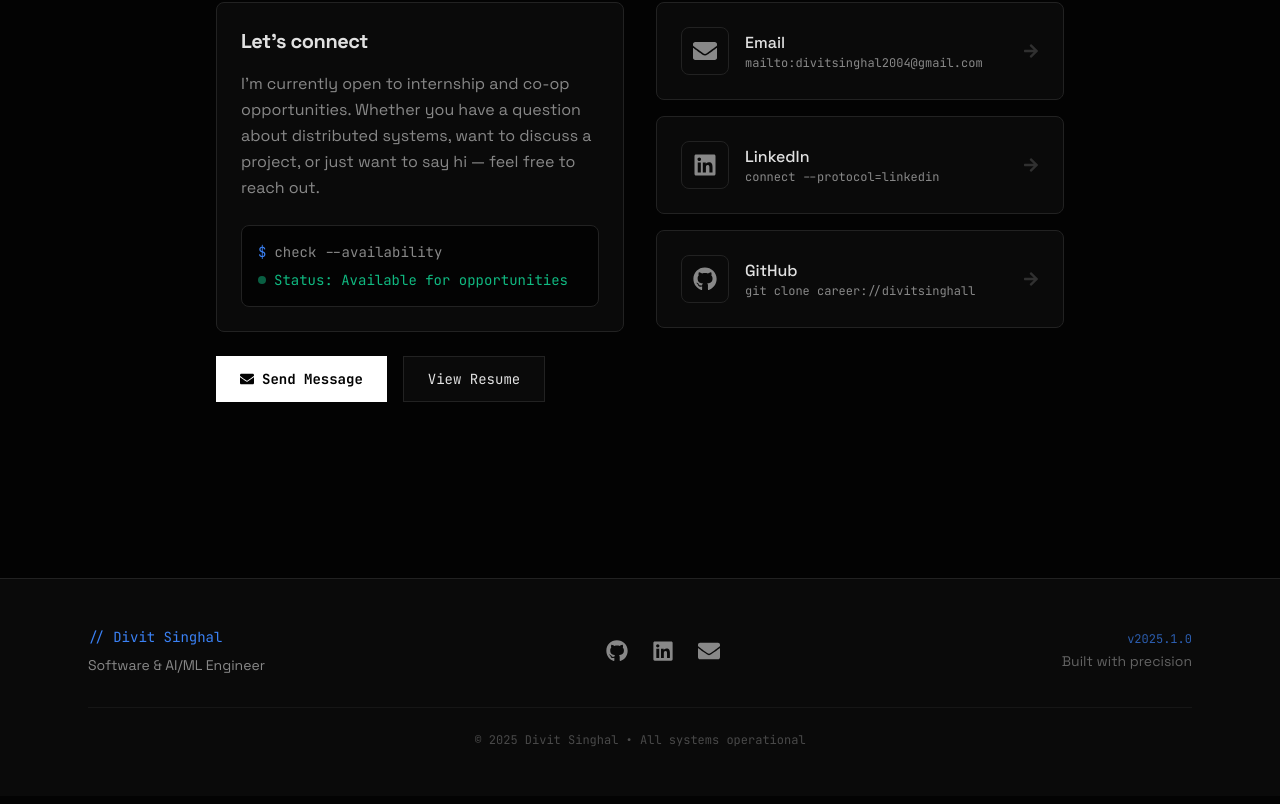
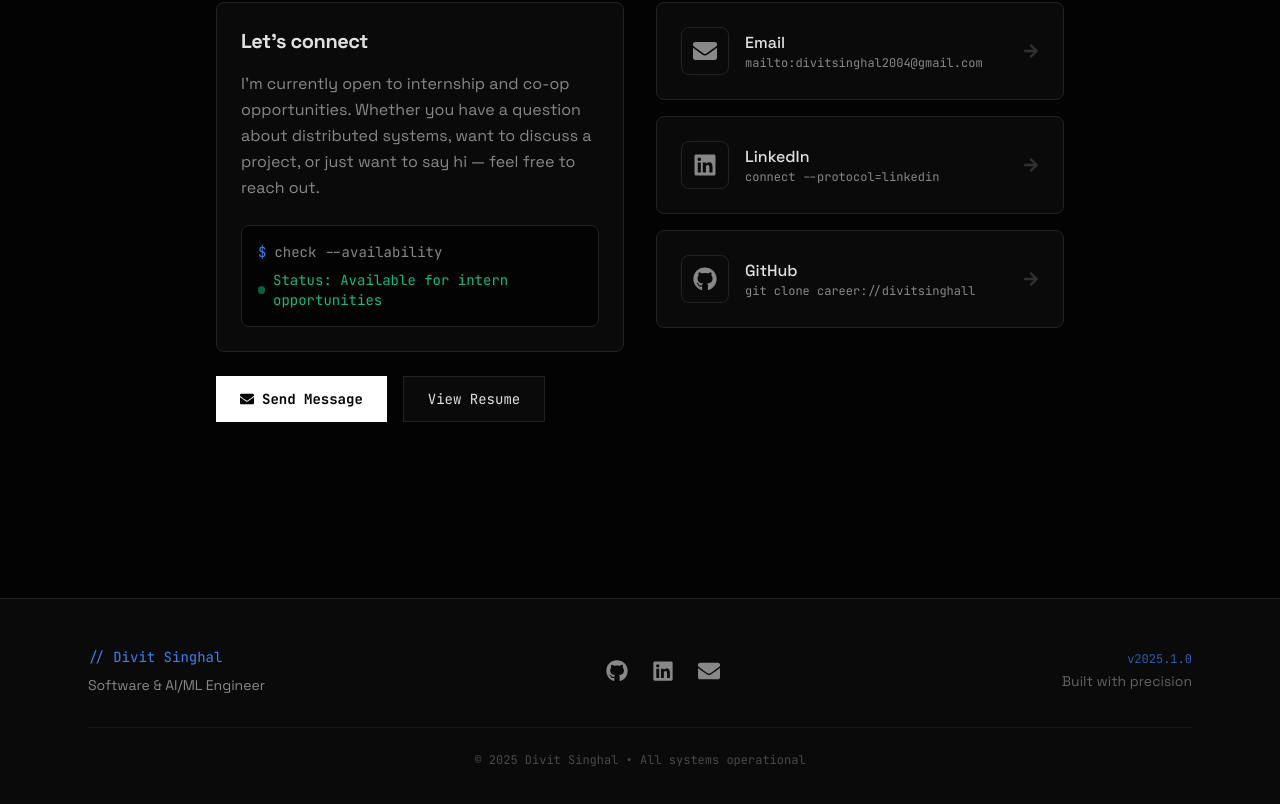
Before and after one commit to divitsinghall/portfolio-website, a React (Vite) app: page / in a window 1280 px wide. Shown: the part 7440-8244 px from the top of the page. Built offline with nearby package versions, Linux system fonts and the light colour scheme.

Commit message:
Update availability

```diff
--- a/src/sections/Contact.tsx
+++ b/src/sections/Contact.tsx
@@ -67,7 +67,7 @@ const Contact: React.FC = () => {
                 <div className="mt-2 flex items-center gap-2">
                   <span className="w-2 h-2 rounded-full bg-success animate-pulse" />
                   <span className="text-success">
-                    Status: Available for opportunities
+                    Status: Available for intern opportunities
                   </span>
                 </div>
               </div>
```
